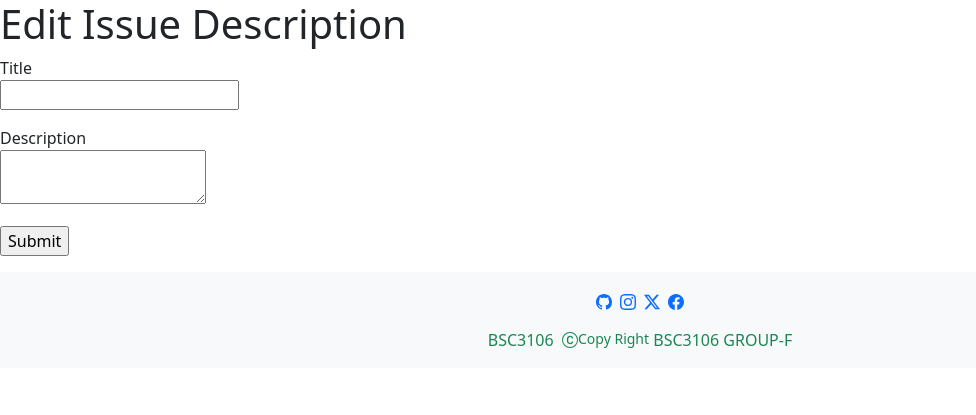
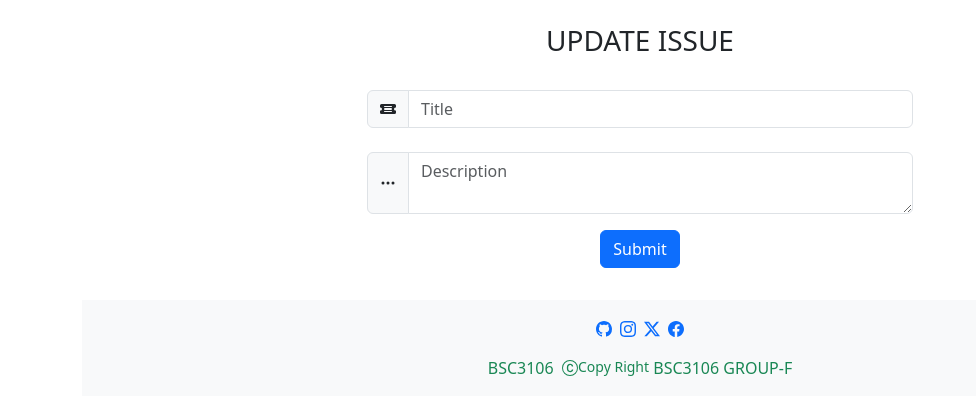
Before and after one commit to ColinAdo/open-source-bug-tracker-group-F, a Flask app: template app/templates/core/edit_issue.html in a window 1280 px wide. Shown: the top 415 px of the page, without its empty margins (0-976 px from the left). Run offline with Flask 3, Linux system fonts and the light colour scheme; the template is opened without the code that fills it: values that come from a table or form of the project are taken from there, others are empty.

Commit message:
Add styled page

```diff
--- a/app/templates/core/edit_issue.html
+++ b/app/templates/core/edit_issue.html
@@ -3,25 +3,50 @@
 
 {% block content %}
 
-<h1>Edit Issue Description</h1>
-<form action="" method="post" novalidate>
+<div class="container mt-4">
+
+<h3 class="d-flex justify-content-center text-uppercase">Update Issue</h3>
+
+<form method="post" action="" enctype="multipart/form-data">
     {{ form.hidden_tag() }}
-        <p>
-            {{ form.title.label }}<br>
-            {{ form.title() }}<br>
+
+<div class="row justify-content-center">
+        <div class="col-md-6">
+    <div class="input-group flex-nowrap mt-4">
+        <span class="input-group-text" id="addon-wrapping">
+            <svg xmlns="http://www.w3.org/2000/svg" width="16" height="16" fill="currentColor" class="bi bi-ticket-detailed-fill" viewBox="0 0 16 16">
+                <path d="M0 4.5A1.5 1.5 0 0 1 1.5 3h13A1.5 1.5 0 0 1 16 4.5V6a.5.5 0 0 1-.5.5 1.5 1.5 0 0 0 0 3 .5.5 0 0 1 .5.5v1.5a1.5 1.5 0 0 1-1.5 1.5h-13A1.5 1.5 0 0 1 0 11.5V10a.5.5 0 0 1 .5-.5 1.5 1.5 0 1 0 0-3A.5.5 0 0 1 0 6V4.5Zm4 1a.5.5 0 0 0 .5.5h7a.5.5 0 0 0 0-1h-7a.5.5 0 0 0-.5.5Zm0 5a.5.5 0 0 0 .5.5h7a.5.5 0 0 0 0-1h-7a.5.5 0 0 0-.5.5ZM4 8a1 1 0 0 0 1 1h6a1 1 0 1 0 0-2H5a1 1 0 0 0-1 1Z"/>
+            </svg>
+        </span>
+        {{ form.title(class="form-control", placeholder="Title", aria_describedby="addon-wrapping") }}
         {% for error in form.title.errors %}
             <span style="color: red;">{{ error }}</span>
         {% endfor %}
-        </p>
-        <p>
-            {{ form.description.label }}<br>
-            {{ form.description() }}<br>
+    </div>
+        </div>
+</div>
+
+<div class="row justify-content-center">
+        <div class="col-md-6">
+    <div class="input-group flex-nowrap mt-4">
+        <span class="input-group-text" id="addon-wrapping">
+            <svg xmlns="http://www.w3.org/2000/svg" width="16" height="16" fill="currentColor" class="bi bi-three-dots" viewBox="0 0 16 16">
+                <path d="M3 9.5a1.5 1.5 0 1 1 0-3 1.5 1.5 0 0 1 0 3zm5 0a1.5 1.5 0 1 1 0-3 1.5 1.5 0 0 1 0 3zm5 0a1.5 1.5 0 1 1 0-3 1.5 1.5 0 0 1 0 3z"/>
+            </svg>
+        </span>
+        {{ form.description(class="form-control", placeholder="Description", aria_describedby="addon-wrapping") }}
         {% for error in form.description.errors %}
             <span style="color: red;">{{ error }}</span>
         {% endfor %}
-        </p>
+    </div>
+        </div>
+</div>
 
-        <p>{{ form.submit() }}</p>
+<div class="text-center">
+    <div class="mb-3 p-3">
+        {{ form.submit(class="btn btn-primary mr-5") }}
+    </div>
+</div>
 </form>
 
 {% endblock content %}
```
Lines whose indentation alone changed are shown as unchanged.
